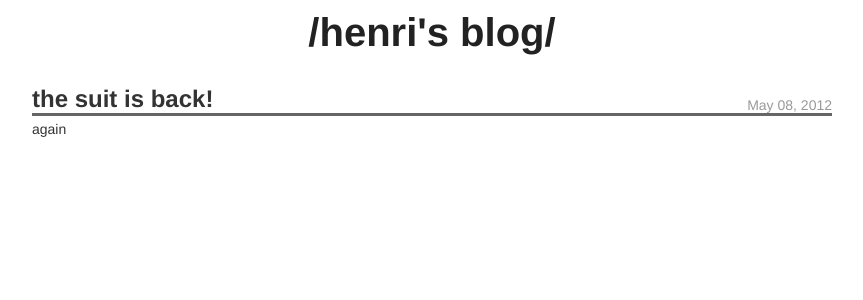
After one commit to henriavo/basicblog-henri, a Python web app: template templates/mainpage.html in a window 1280 px wide. The commit adds this page. Shown: the top 300 px of the page, without its empty margins (208-1071 px from the left). Run offline with Jinja, Linux system fonts and the light colour scheme; the template is opened without the code that fills it, so the values that code supplies are empty.

Commit message:
main blog page css style and test blog entry.

```diff
--- a/app.yaml
+++ b/app.yaml
@@ -9,6 +9,9 @@ handlers:
   static_files: favicon.ico
   upload: favicon\.ico
 
+- url: /stylesheets
+  static_dir: stylesheets
+
 - url: .*
   script: main.app
 
--- a/main.py
+++ b/main.py
@@ -30,11 +30,11 @@ class Handler(webapp2.RequestHandler):
 
 class NewPostHandler(Handler):
 	def get(self):
-		self.renderIt("front.html")
+		self.renderIt("newpost.html")
 
 class MainPageHandler(Handler):
 	def get(self):
-		self.renderIt("front.html")
+		self.renderIt("mainpage.html")
 
 app = webapp2.WSGIApplication([
 	('/blog/newpost', NewPostHandler),
--- /dev/null
+++ b/stylesheets/main.css
@@ -0,0 +1,119 @@
+body {
+    position: relative;
+    font-family: Helvetica, Arial, sans-serif;
+    font-size: 14px;
+
+    width: 800px;
+    margin: 0 auto;
+    padding: 10px;
+    color: #333;
+}
+
+.login-area {
+    font-size: 13px;
+    color: gray;
+    position: absolute;
+    top: 10px;
+    right: 10px;
+}
+
+.login-link {
+    color: gray;
+    text-decoration: none;
+}
+
+.login-link:visited {
+    color: gray;
+}
+
+.login-link:hover {
+    text-decoration: underline;
+}
+
+h2 {
+    font-size: 24px;
+    font-weight: bold;
+    margin-bottom: 20px;
+}
+
+.error {
+    color: red;
+}
+
+label {
+  display: block;
+  font-size: 20px;
+}
+
+label + label {
+    margin-top: 20px;
+}
+
+input[type=text] {
+    width: 500px;
+    font-size: 20px;
+    padding: 2px;
+    font-family: monospace;
+}
+
+textarea {
+  width: 500px;
+  height: 400px;
+  font-size: 17px;
+  font-family: monospace;
+}
+
+input[type=submit] {
+  font-size: 24px;
+}
+
+.main-title {
+    display: block;
+    color: #222;
+    font-size: 40px;
+    font-weight: bold;
+    text-align: center;
+    margin-bottom: 30px;
+    text-decoration: none;
+}
+
+.post + .post {
+    margin-top: 15px;
+}
+
+.post-heading {
+    position: relative;
+    border-bottom: 3px solid #666;
+}
+
+.post-title {
+    font-size: 24px;
+    font-weight: bold;
+
+    text-decoration: none;
+    color: #333;
+}
+
+.post-title:visisted {
+    color: #333;
+}
+
+.post-date {
+    position: absolute;
+    right: 0px;
+    bottom: 0px;
+    color: #999;
+
+}
+
+.post-content {
+    margin-top: 5px;
+}
+
+.age {
+    position: absolute;
+    bottom: 0px;
+    right: 0px;
+    color: gray;
+    font-size: 12px;
+}
--- /dev/null
+++ b/templates/mainpage.html
@@ -0,0 +1,32 @@
+<!DOCTYPE html>
+<html>
+	<head>
+		<link type="text/css" rel="stylesheet" href="/stylesheets/main.css" />
+  		<title>/henri's blog/</title>
+	</head>
+
+<body>
+
+	  	<a href="/blog" class="main-title">
+		/henri's blog/
+		</a>
+
+<div class="post">
+  <div class="post-heading">
+    <a href="/blog/20002" class="post-title">
+      the suit is back!
+    </a>
+
+    <div class="post-date">
+      May 08, 2012
+    </div>
+  </div>
+
+  <div class="post-content">
+    again
+  </div>
+</div>
+    <br><br>
+
+
+</body>
--- a/templates/front.html
+++ b/templates/newpost.html
@@ -2,11 +2,15 @@
 
 <html>
 	<head>
+		<link type="text/css" rel="stylesheet" href="/stylesheets/main.css" />
 		<title>/henri's blog/</title>
 	</head>
 
 	<body>
-		<h1>/henri's blog/</head>
+	  	<a href="/blog" class="main-title">
+		/henri's blog/
+		</a>
+
 
 		<h2> new post </h2>
 
```
Also changed, not shown: 1 other file.
